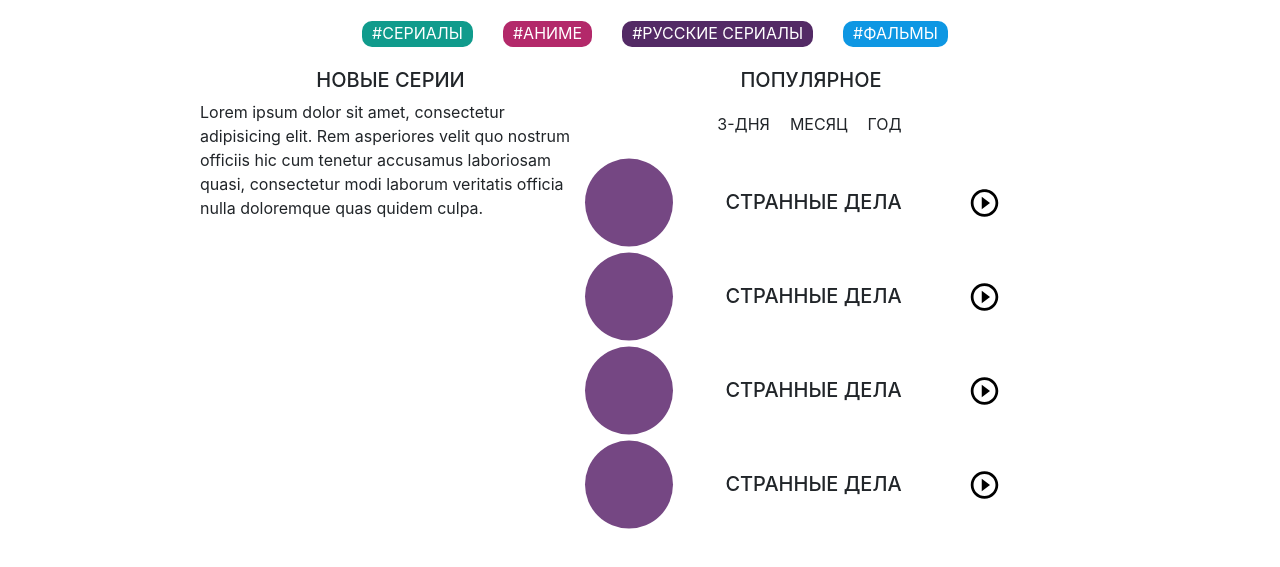
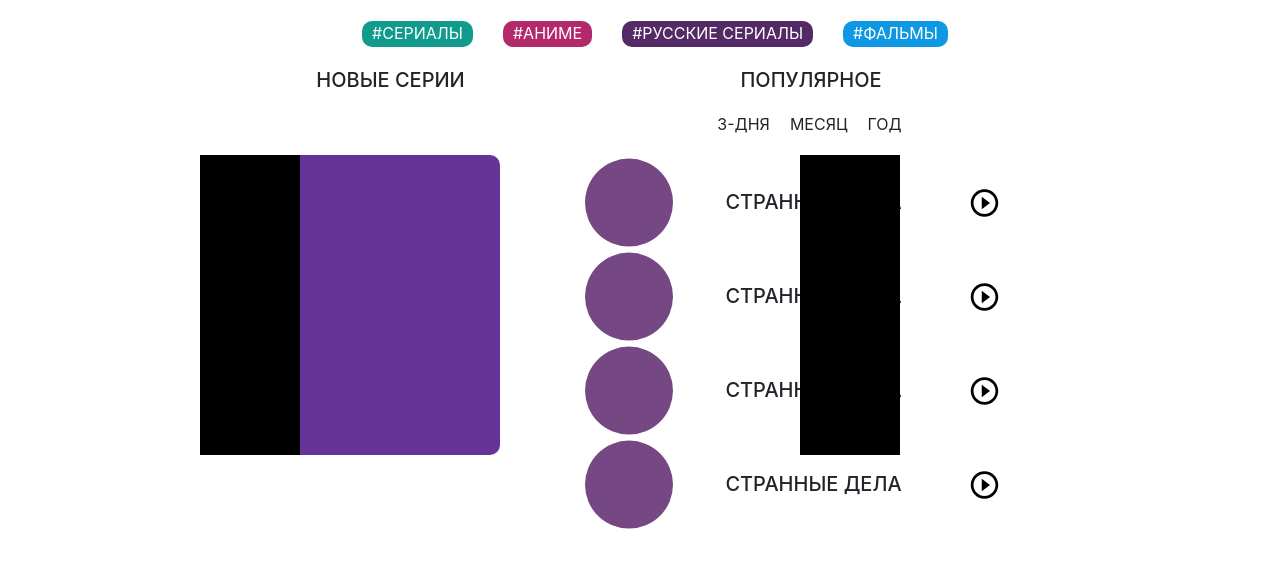
Before and after one commit to vladorod/pewpo, a plain HTML site: page index.html in a window 1280 px wide. Shown: the part 65-632 px from the top of the page. Drawn offline with nearby package versions, Linux system fonts and the light colour scheme.

Commit message:
added slider

```diff
--- a/index.html
+++ b/index.html
@@ -67,15 +67,20 @@
    </div>
     <div class="container-village ">
         <div class="village-block1">
-        <h3 class="block1-h3">Новые серии</h3>
-        Lorem ipsum dolor sit amet, consectetur adipisicing elit. Rem asperiores velit quo nostrum officiis hic cum tenetur accusamus laboriosam quasi, consectetur modi laborum veritatis officia nulla doloremque quas quidem culpa.</div>
-        <div class="village-block2 noselect"> <h3 class="block1-h3">популярное</h3>
-        <ul class="block1-menu">
+        <h3 class="BlockTitle-h3">Новые серии</h3>
+        <div class="block1-slider">
+        <div class="arrow"></div>
+        <div class="arrow right"></div>
+        <div class="block1-case"></div></div>
+
+         </div>
+        <div class="village-block2 noselect"><h3 class="BlockTitle-h3">популярное</h3>
+        <ul class="block2-menu">
         <li class="menu-li">3-дня</li><li class="menu-li">месяц</li><li class="menu-li">год</li></ul>
-        <div class="block1-case"><div  class="case-logo"></div><h5 class="logo-h5">Странные дела</h5> <img src="/img/baseline-play_circle_outline-24px.svg" alt="" width="33px" class="case-icon"></div>
-        <div class="block1-case"><div  class="case-logo"></div><h5 class="logo-h5">Странные дела</h5> <img src="/img/baseline-play_circle_outline-24px.svg" alt="" width="33px" class="case-icon"></div>
-        <div class="block1-case"><div  class="case-logo"></div><h5 class="logo-h5">Странные дела</h5> <img src="/img/baseline-play_circle_outline-24px.svg" alt="" width="33px" class="case-icon"></div>
-        <div class="block1-case"><div  class="case-logo"></div><h5 class="logo-h5">Странные дела</h5> <img src="/img/baseline-play_circle_outline-24px.svg" alt="" width="33px" class="case-icon"></div>
+        <div class="block2-case"><div  class="case-logo"></div><h5 class="logo-h5">Странные дела</h5> <img src="/img/baseline-play_circle_outline-24px.svg" alt="" width="33px" class="case-icon"></div>
+        <div class="block2-case"><div  class="case-logo"></div><h5 class="logo-h5">Странные дела</h5> <img src="/img/baseline-play_circle_outline-24px.svg" alt="" width="33px" class="case-icon"></div>
+        <div class="block2-case"><div  class="case-logo"></div><h5 class="logo-h5">Странные дела</h5> <img src="/img/baseline-play_circle_outline-24px.svg" alt="" width="33px" class="case-icon"></div>
+        <div class="block2-case"><div  class="case-logo"></div><h5 class="logo-h5">Странные дела</h5> <img src="/img/baseline-play_circle_outline-24px.svg" alt="" width="33px" class="case-icon"></div>
         </div>
     </div>
 </body>
--- a/styled.css
+++ b/styled.css
@@ -124,17 +124,17 @@ color: white;
     flex-grow: 5;
 }
 
-.block1-h3 {
+.BlockTitle-h3 {
     font-size: 20px;
     text-transform: uppercase;
     text-align: center;
 }
 
 .village-block2 {
-    flex-grow: 1;
+
 }
 
-.block1-case {
+.block2-case {
     background: none;
     width: 460px;
     height: 94px;
@@ -142,7 +142,7 @@ color: white;
     display: flex;
 
 }
-.block1-case:hover {
+.block2-case:hover {
     background-color: #dcdcdc;
     cursor: pointer;
 }
@@ -170,7 +170,7 @@ logo-h4 {
 transform: translate(10px);
 }
 
-.block1-menu {
+.block2-menu {
 display: flex;
 justify-content: center;
 text-decoration: none;
@@ -191,3 +191,27 @@ margin: 20px;
     color: white;
     background-color: black;
 }
+
+.block1-case {
+    background-color: rebeccapurple;
+    width: 300px;
+    height: 300px;
+    border-radius: 10px;
+}
+
+.block1-slider {
+    margin: 55px 0 0 ;
+}
+
+.arrow {
+    background: black;
+    width: 100px;
+    height: 300px;
+    z-index: 1;
+    position: absolute;
+    opacity: 100%;
+}
+
+.right {
+    transform: translate(600px, 0)
+}
```
Also changed, not shown: 1 other file.
